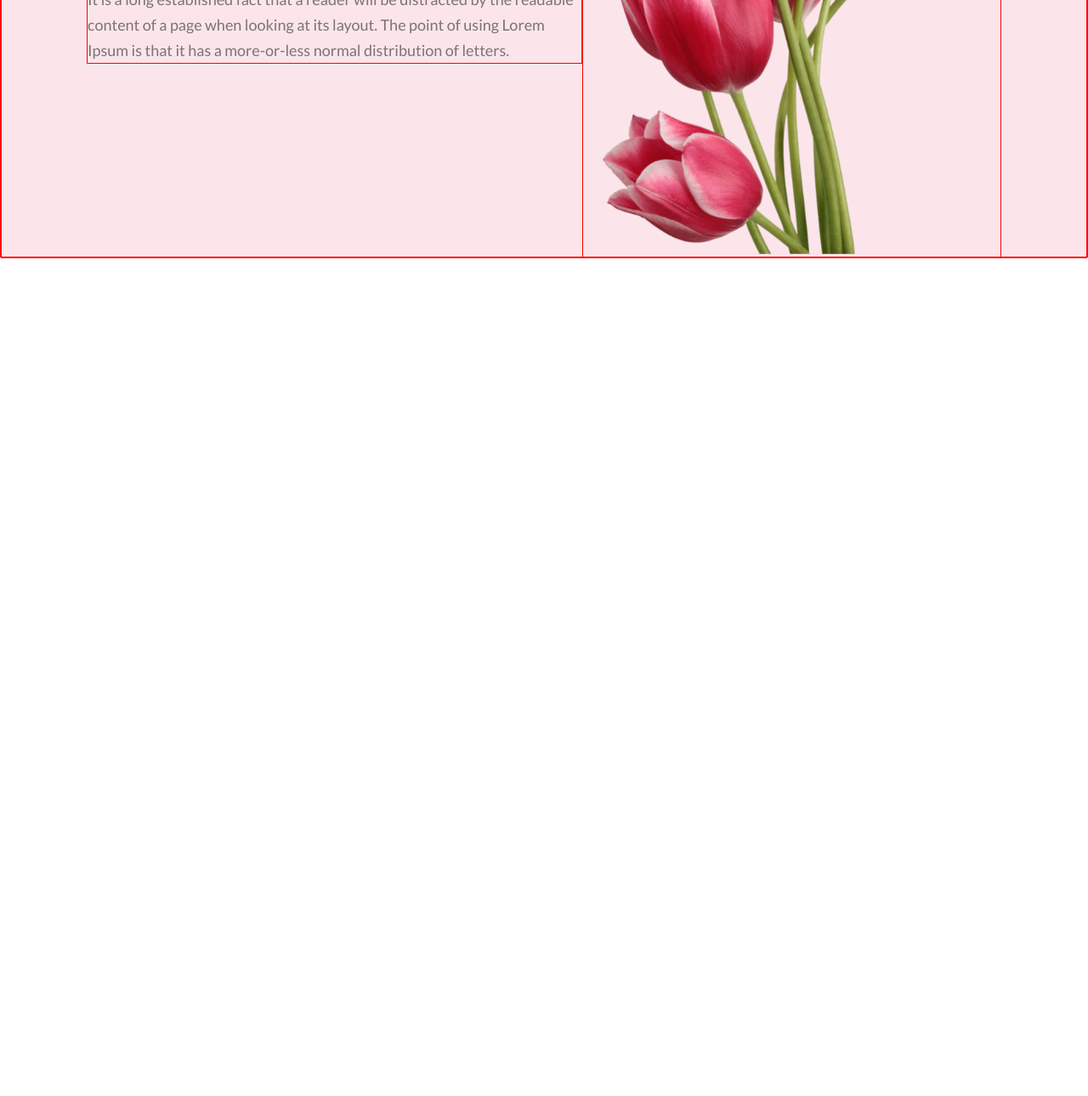
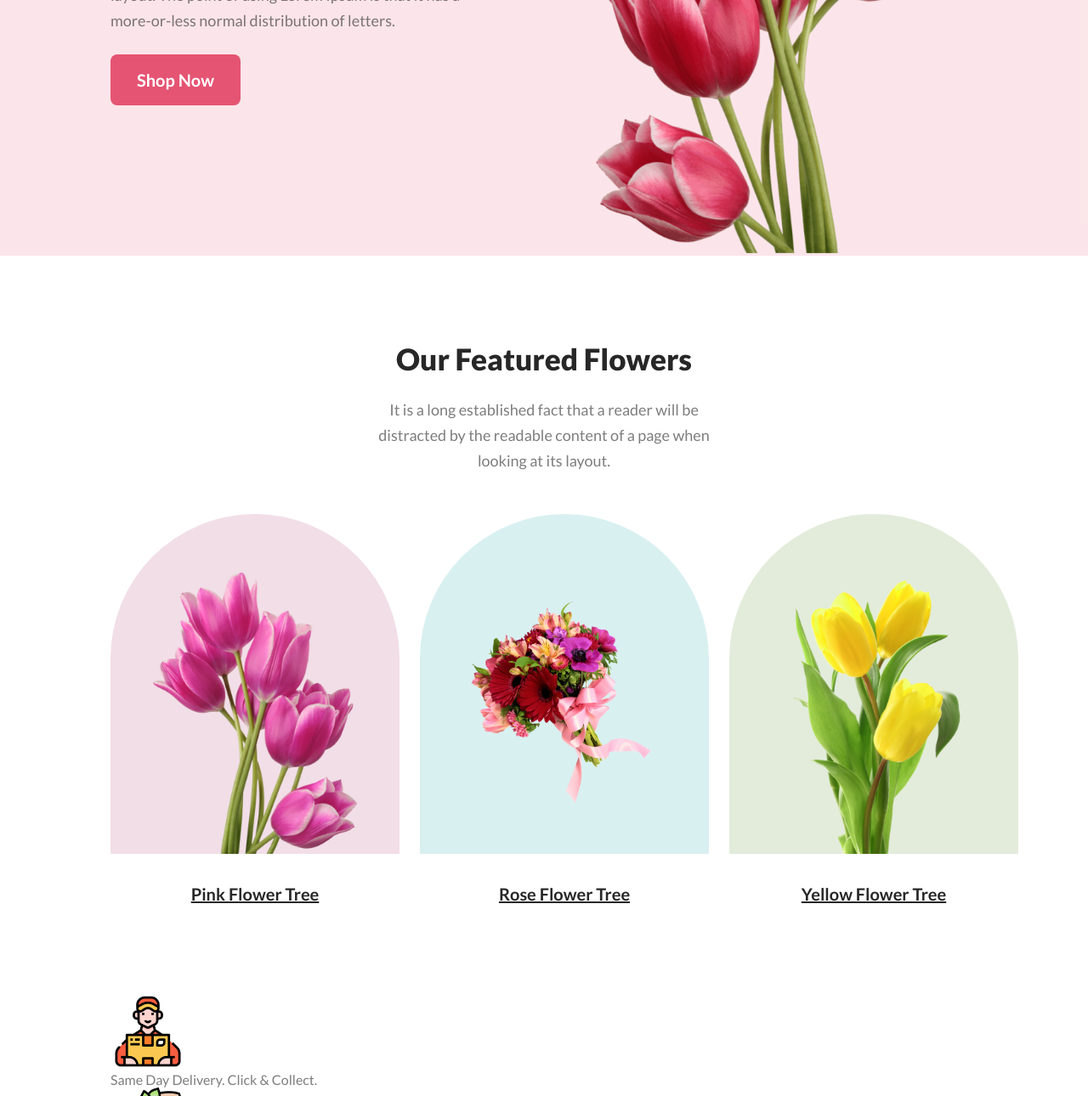
Before and after one commit to brcshakil1/flower-shop-assignment, a plain HTML site: page index.html in a window 1280 px wide. Shown: the part 499-1789 px from the top of the page at 85% size. Before the commit the page ends 803 px from the top, so only its background shows below. Drawn offline with Linux system fonts and the light colour scheme.

Commit message:
feature section done

```diff
--- a/index.html
+++ b/index.html
@@ -11,18 +11,67 @@
 </head>
 <body>
     <header class="header">
+        <!-- banner section start -->
         <div class="banner-container section-padding">
             <div class="banner-content">
-                <h1 class="main-heading">Let's make beautiful flowers a part of your life.</h1>
+                <h1 class="main-heading">Let's make <br> beautiful flowers a <br> part of your life.</h1>
                 <p class="section-description">It is a long established fact that a reader will be distracted by the readable content of a page when looking at its layout. The point of using Lorem Ipsum is that it has a more-or-less normal distribution of letters.</p>
+                <button class="btn">Shop Now</button>
             </div>
             <div class="banner-image">
                 <img src="./Flower Asset/pngwing 10.png" alt="Pink Lily">
             </div>
         </div>
+        <!-- banner section end -->
     </header>
     <main>
+        <!-- feature section start -->
+        <section class="features section-padding">
+            <div class="features-container">
+                <h2 class="section-title">Our Featured Flowers</h2>
+                <p class="section-description">It is a long established fact that a reader will be distracted by the readable content of a page when looking at its layout.</p>
+                <div class="flower-trees">
+                    <div class="flower-tree">
+                        <div class="flower-tree-container pink-lily-tree">
+                            <img src="./Flower Asset/pngwing 6.png" alt="Pink Lily">
+                        </div>
+                        <p class="flower-tree-content">Pink Flower Tree</p>
+                    </div>
+                    <div class="flower-tree">
+                        <div class="flower-tree-container rose-tree">
+                            <img class="rose-flower-tree" src="./Flower Asset/pngwing 5.png" alt="Rose">
+                        </div>
+                        <p class="flower-tree-content">Rose Flower Tree</p>
+                    </div>
+                    <div class="flower-tree">
+                        <div class="flower-tree-container lily-tree">
+                            <img src="./Flower Asset/pngwing 7.png" alt="Lily">
+                        </div>
+                        <p class="flower-tree-content">Yellow Flower Tree</p>
+                    </div>
+                </div>
+            </div>
+        </section>
+        <!-- feature section end -->
 
+        <!-- all support section start -->
+        <section class="all-support section-padding">
+            <div class="all-support-container">
+                <div class="support">
+                    <img src="./Flower Asset/Group 57.png" alt="" class="icon">
+                    <p class="support-desc">Same Day Delivery. Click & Collect.</p>
+                </div>
+                <div class="support">
+                    <img src="./Flower Asset/Group 58.png" alt="" class="icon">
+                    <p class="support-desc">Fresh Flowers. Local Growers.</p>
+                </div>
+                <div class="support">
+                    <img src="./Flower Asset/Group 59.png" alt="" class="icon">
+                    <p class="support-desc">24/7 Free Support.</p>
+                </div>
+            </div>
+        </section>
+        <!-- all support section end -->
     </main>
     <footer>
 
--- a/styles/style.css
+++ b/styles/style.css
@@ -2,6 +2,7 @@
 * {
     margin: 0;
     padding: 0;
+    /* border: 1px solid red; */
 }
 /* css reset end */
 
@@ -14,13 +15,13 @@ body {
 
 /* common styles start */
 .section-padding {
-    padding: 0 100px;
+    padding: 0 130px;
 }
 
 .section-title {
     color: #272727;
     font-family: Lato;
-    font-size: 40px;
+    font-size: 35px;
     font-weight: 800;
 }
 
@@ -38,20 +39,26 @@ body {
 .btn {
     border-radius: 8px;
     background: #E55473;
+    border: none;
 
-    padding: 30px 18px;
+    padding: 18px 31px;
     color: #FFF;
     font-family: Lato;
     font-size: 20px;
     font-weight: 700;
+    cursor: pointer;
 }
+
+.btn:hover {
+    background: #e55473c7;
+}
+
 /* common styles end */
 
-/* header section start*/
+/* header section*/
 .header {
     height: 100vh;
     background: rgb(229, 84, 115, 0.15);
-    border: 1px solid red;
 }
 
 /* banner styles start*/
@@ -60,12 +67,12 @@ body {
     display: flex;
     justify-content: space-between;
     align-items: flex-end;
+    gap: 20px;
+
     height: 100%;
-    border: 1px solid red;
 }
 
 .banner-content {
-    border: 1px solid red;
     align-self: center;
 
     width: 55%;
@@ -73,15 +80,90 @@ body {
 
 .main-heading {
     color: #272727;
-    font-size: 70px;
-    font-weight: 800;
+    font-size: 60px;
+    font-weight: 900;
+}
+
+.banner-content > .section-description{
+    margin: 25px 0;
+    width: 85%;
 }
 
 .banner-image {
     width: 500px;
-    border: 1px solid red;
 }
 
 .banner-image img{
     width: 100%;
 }
+/* banner styles end*/
+
+/* main section */
+/* features styles start */
+
+.features-container {
+    padding: 100px 0;
+}
+
+.features-container > h2{
+    text-align: center;
+    margin-bottom: 24px;
+
+}
+.features-container > p{
+    margin: auto;
+    text-align: center;
+    width: 40%;
+    margin: auto;
+}
+
+.flower-trees {
+    display: flex;
+    justify-content: space-between;
+    gap: 24px;
+    margin-top: 48px;
+}
+
+.flower-tree-container {
+    width: 340px;
+    height: 400px;
+    border-radius: 300px 300px 0px 0px;
+    background: rgba(167, 33, 98, 0.15);
+
+    display: flex;
+    justify-content: center;
+    align-items: flex-end;
+}
+
+.flower-tree-container img{
+    width: 240px;
+}
+
+
+.rose-flower-tree {
+    padding-bottom: 60px;
+}
+
+.flower-tree-content {
+    color: #272727;
+    text-align: center;
+    font-size: 20px;
+    font-weight: 700;
+    line-height: 35px;
+    text-decoration-line: underline;
+
+    padding-top: 30px;
+}
+
+.rose-tree {
+    background: rgba(5, 151, 160, 0.15);
+}
+
+.lily-tree {
+    background: rgba(71, 125, 17, 0.15);
+}
+
+/* features styles end */
+
+/* support section start */
+/* support section end */
```
